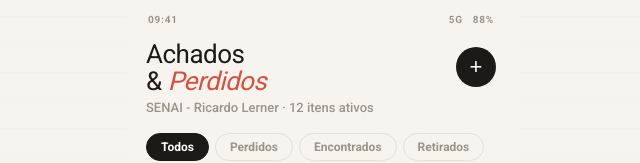
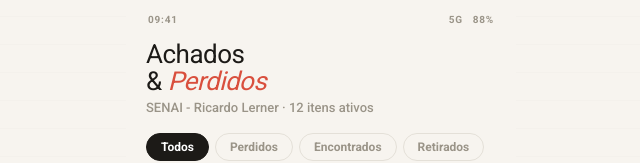
Before and after one commit to Norrels/achados_perdidos, a plain HTML site: page index.html in a window 1280 px wide. Shown: the top 163 px of the page, without its empty margins (319-959 px from the left). Drawn offline with Linux system fonts and the light colour scheme.

Commit message:
Remove report item button from list header
Removed the button for reporting items.

```diff
--- a/index.html
+++ b/index.html
@@ -710,7 +710,6 @@
         <div class="list-header">
           <div class="list-title-row">
             <div class="list-title">Achados<br />& <em>Perdidos</em></div>
-            <button class="add-btn" title="Reportar item">+</button>
           </div>
           <div class="list-subtitle">
             SENAI - Ricardo Lerner · 12 itens ativos
```
